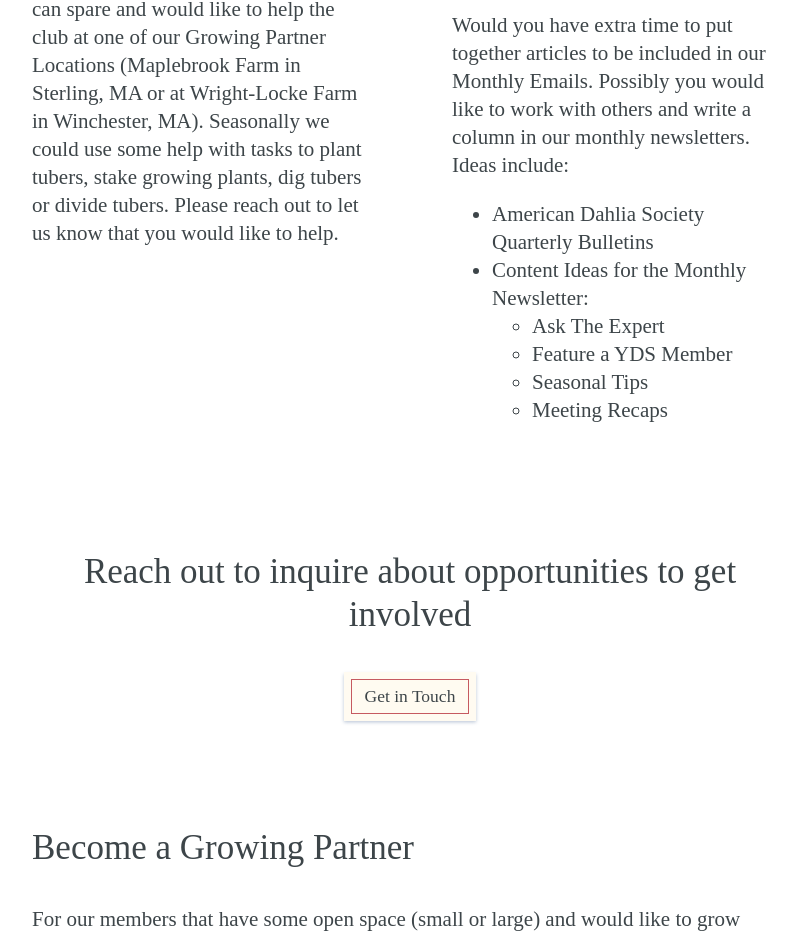
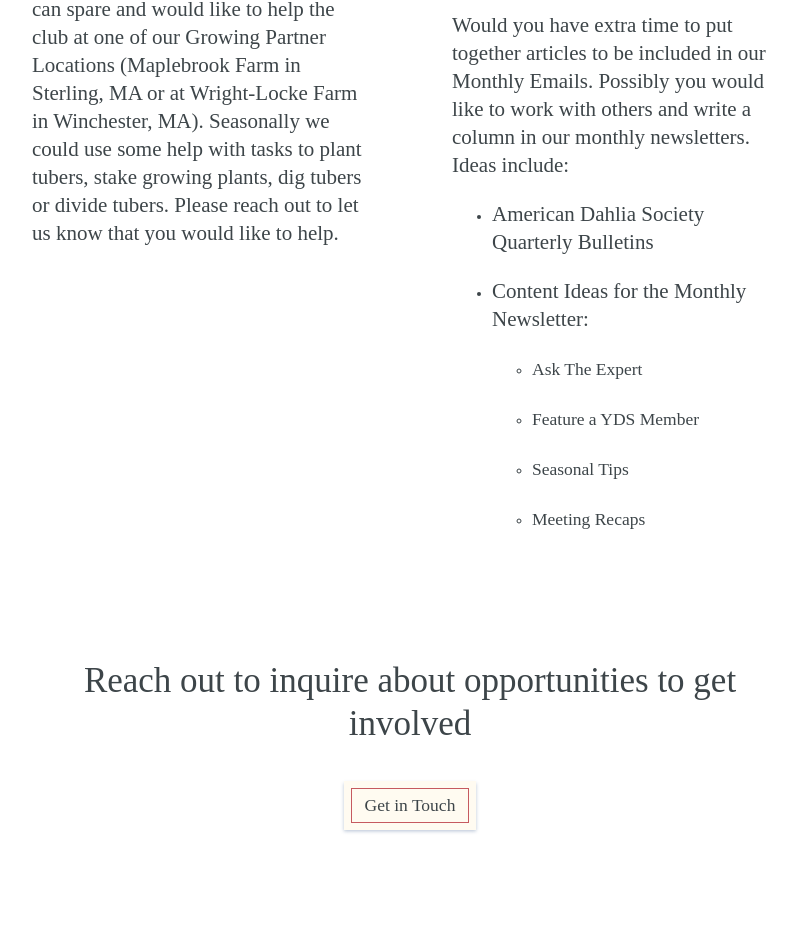
Before and after one commit to johnthedesigner/yds, a Next.js app: page /get-involved in a window 1280 px wide. Shown: the part 1498-2435 px from the top of the page, without its empty margins (230-1027 px from the left). Built offline with nearby package versions, Linux system fonts and the light colour scheme; no server answers.

Commit message:
fix token assignment and hydrationn bug

```diff
--- a/pages/get-involved.js
+++ b/pages/get-involved.js
@@ -58,19 +58,37 @@ const GetInvolved = () => {
             Would you have extra time to put together articles to be included in
             our Monthly Emails. Possibly you would like to work with others and
             write a column in our monthly newsletters. Ideas include:
-            <ul>
-              <li>American Dahlia Society Quarterly Bulletins</li>
-              <li>
-                Content Ideas for the Monthly Newsletter:
-                <ul>
-                  <li>Ask The Expert</li>
-                  <li>Feature a YDS Member</li>
-                  <li>Seasonal Tips</li>
-                  <li>Meeting Recaps</li>
-                </ul>
-              </li>
-            </ul>
           </p>
+          <ul>
+            <li>
+              <p>American Dahlia Society Quarterly Bulletins</p>
+            </li>
+            <li>
+              <p>Content Ideas for the Monthly Newsletter:</p>
+              <ul>
+                <li>
+                  <p>
+                    <small>Ask The Expert</small>
+                  </p>
+                </li>
+                <li>
+                  <p>
+                    <small>Feature a YDS Member</small>
+                  </p>
+                </li>
+                <li>
+                  <p>
+                    <small>Seasonal Tips</small>
+                  </p>
+                </li>
+                <li>
+                  <p>
+                    <small>Meeting Recaps</small>
+                  </p>
+                </li>
+              </ul>
+            </li>
+          </ul>
         </CompactText>
         <Bumper
           text="Reach out to inquire about opportunities to get involved"
```
Also changed, not shown: pages/api/auth/[...nextauth].js (+8 -3 lines).
